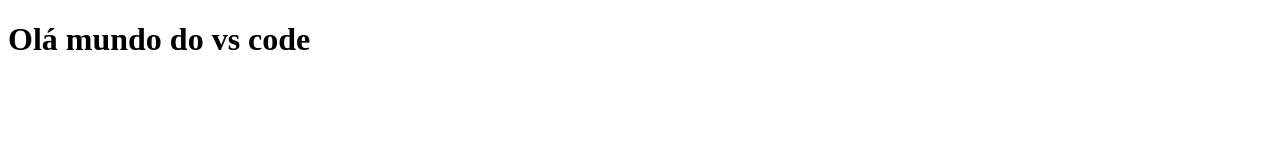
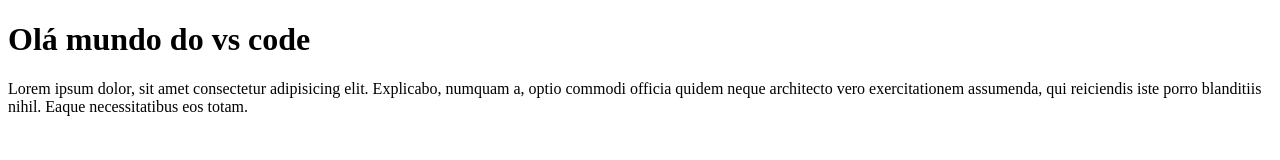
Before and after one commit to cadu4duarte/teste-vscode, a plain HTML site: page index.html in a window 1280 px wide. Drawn offline with Linux system fonts and the light colour scheme.

Commit message:
add lorem

```diff
--- a/index.html
+++ b/index.html
@@ -9,6 +9,6 @@
 <body>
 
     <h1>Olá mundo do vs code</h1>
-
+    <p>Lorem ipsum dolor, sit amet consectetur adipisicing elit. Explicabo, numquam a, optio commodi officia quidem neque architecto vero exercitationem assumenda, qui reiciendis iste porro blanditiis nihil. Eaque necessitatibus eos totam.</p>
 </body>
 </html>
```
